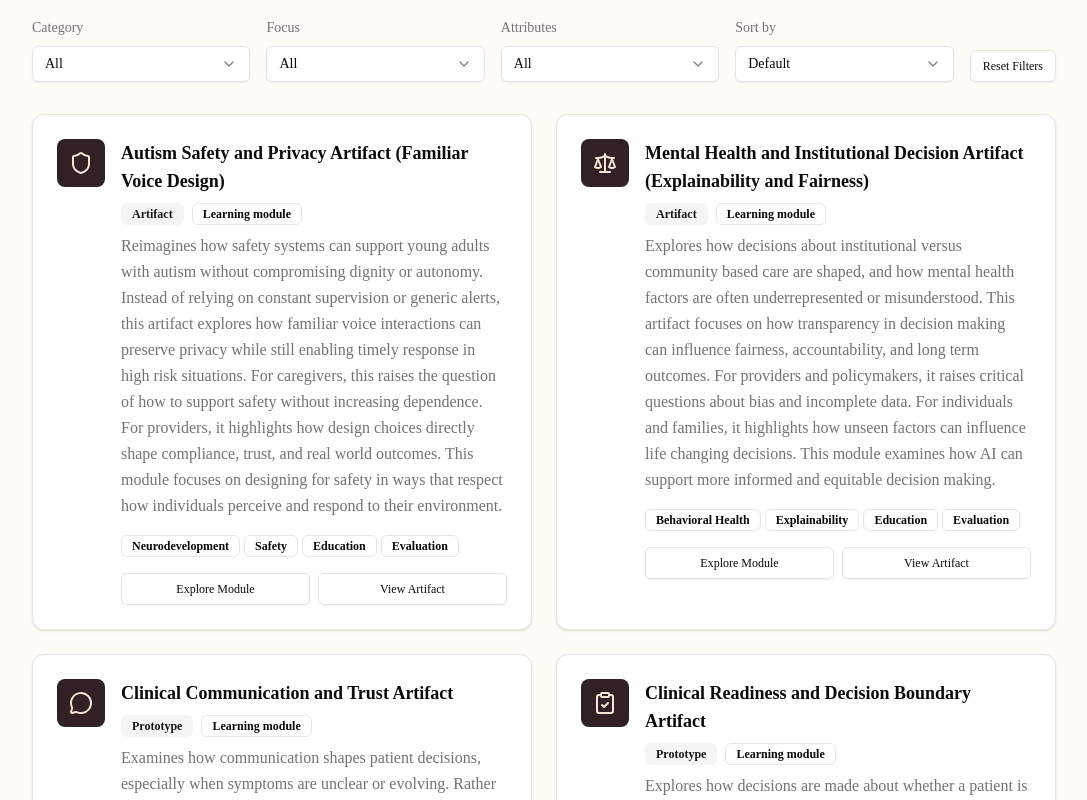
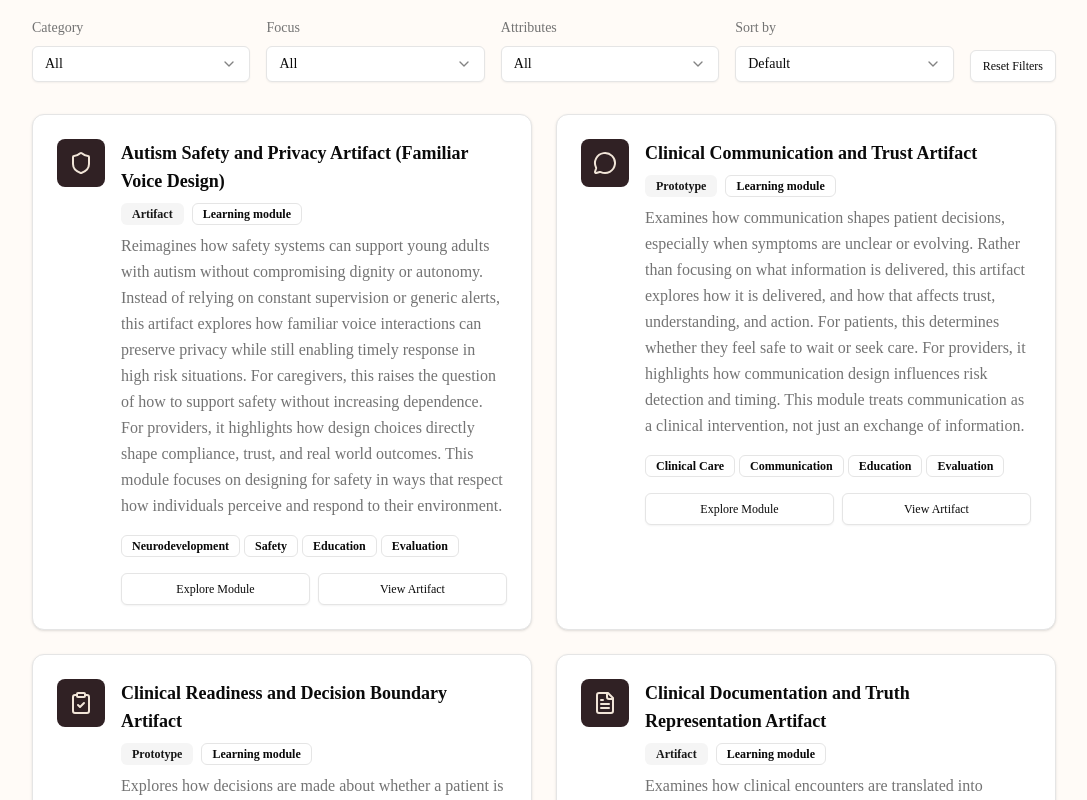
Before and after one commit to lbouayad/tophealthaistudio, a Next.js app: page / in a window 1280 px wide. Shown: the part 2820-3620 px from the top of the page, without its empty margins (96-1183 px from the left). Built offline with nearby package versions, Linux system fonts and the light colour scheme.

Commit message:
Update HealthcareToolsExplorer.js

```diff
--- a/src/app/components/Home/HealthcareToolsExplorer.js
+++ b/src/app/components/Home/HealthcareToolsExplorer.js
@@ -37,21 +37,6 @@ const learningArtifacts = [
   },
   {
     id: 2,
-    title:
-      "Mental Health and Institutional Decision Artifact (Explainability and Fairness)",
-    type: "Artifact",
-    moduleType: "Learning module",
-    description:
-      "Explores how decisions about institutional versus community based care are shaped, and how mental health factors are often underrepresented or misunderstood. This artifact focuses on how transparency in decision making can influence fairness, accountability, and long term outcomes. For providers and policymakers, it raises critical questions about bias and incomplete data. For individuals and families, it highlights how unseen factors can influence life changing decisions. This module examines how AI can support more informed and equitable decision making.",
-    icon: Scale,
-    category: "Behavioral Health",
-    focus: "Explainability",
-    attributes: ["Education", "Evaluation"],
-    moduleUrl: "https://medaistudio.moodlecloud.com/login/index.php",
-    artifactUrl: "https://applina.ai",
-  },
-  {
-    id: 3,
     title: "Clinical Communication and Trust Artifact",
     type: "Prototype",
     moduleType: "Learning module",
@@ -65,7 +50,7 @@ const learningArtifacts = [
     artifactUrl: "https://applina.ai",
   },
   {
-    id: 4,
+    id: 3,
     title: "Clinical Readiness and Decision Boundary Artifact",
     type: "Prototype",
     moduleType: "Learning module",
@@ -79,7 +64,7 @@ const learningArtifacts = [
     artifactUrl: "https://applina.ai",
   },
   {
-    id: 5,
+    id: 4,
     title: "Clinical Documentation and Truth Representation Artifact",
     type: "Artifact",
     moduleType: "Learning module",
@@ -93,7 +78,7 @@ const learningArtifacts = [
     artifactUrl: "https://applina.ai",
   },
   {
-    id: 6,
+    id: 5,
     title: "Follow Up and Continuity of Care Artifact",
     type: "Prototype",
     moduleType: "Learning module",
```
